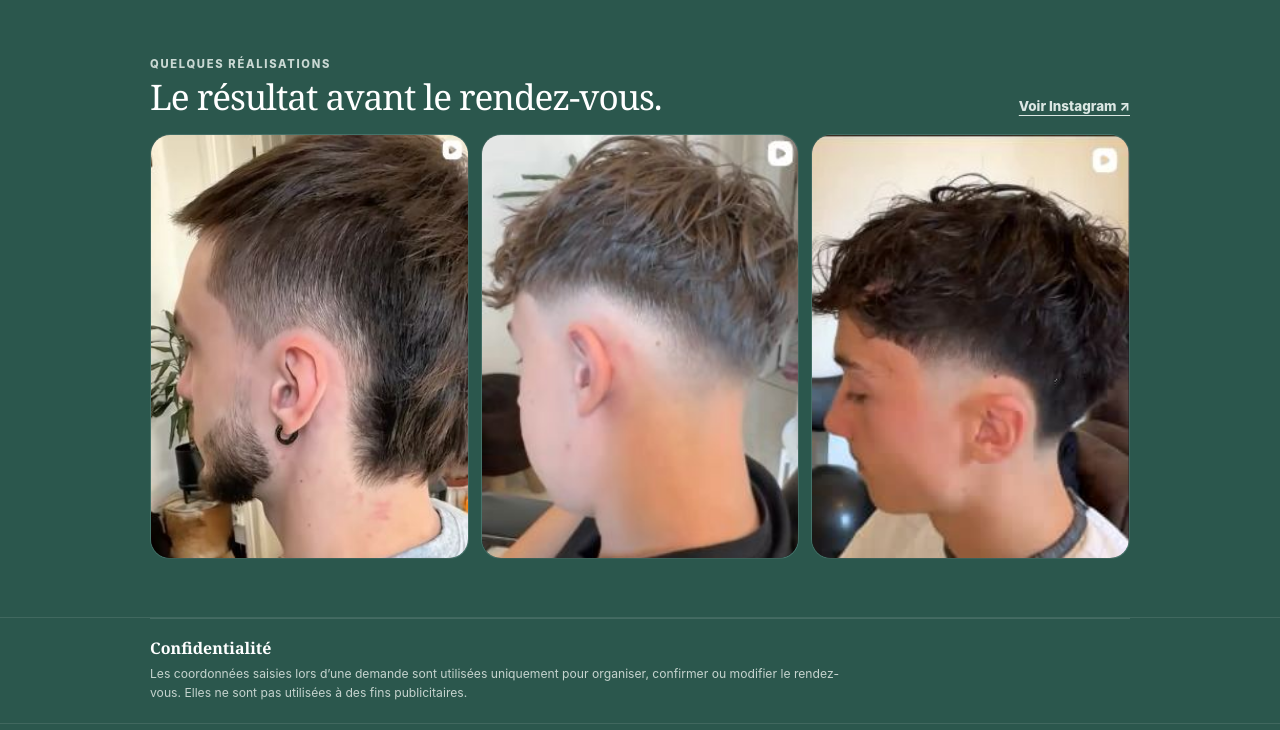
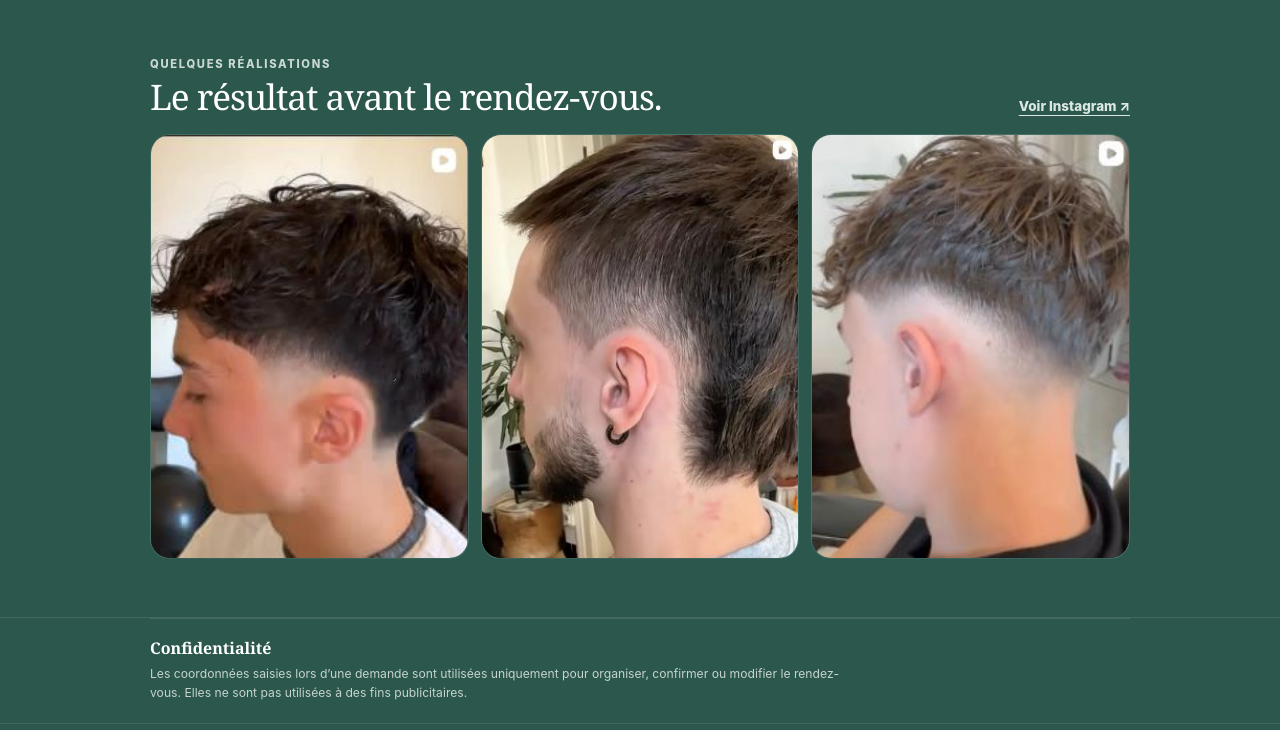
Before and after one commit to mrbenserker/oscar.blends, a website: page oscarblends/index.html in a window 1280 px wide. Shown: the part 1120-1850 px from the top of the page. Drawn offline with nearby package versions, Linux system fonts and the light colour scheme; no server answers.

Commit message:
fix: put selected haircut photo first in gallery

```diff
--- a/oscarblends/index.html
+++ b/oscarblends/index.html
@@ -189,9 +189,9 @@
           <a class="instagram-link social-link" target="_blank" rel="noreferrer">Voir Instagram ↗</a>
         </div>
         <div class="gallery-grid">
-          <div class="photo-slot"><img src="photos/oscar-realisation-1.jpg" alt="Réalisation Oscar Blends 1"><div class="photo-placeholder"><strong>Réalisation 01</strong><span>Ajoute une photo Instagram</span></div></div>
-          <div class="photo-slot"><img src="photos/oscar-realisation-2.jpg" alt="Réalisation Oscar Blends 2"><div class="photo-placeholder"><strong>Réalisation 02</strong><span>Ajoute une photo Instagram</span></div></div>
-          <div class="photo-slot"><img src="photos/oscar-realisation-3.jpg" alt="Réalisation Oscar Blends 3"><div class="photo-placeholder"><strong>Réalisation 03</strong><span>Ajoute une photo Instagram</span></div></div>
+          <div class="photo-slot"><img src="photos/oscar-realisation-3.jpg" alt="Réalisation Oscar Blends 1"><div class="photo-placeholder"><strong>Réalisation 01</strong><span>Ajoute une photo Instagram</span></div></div>
+          <div class="photo-slot"><img src="photos/oscar-realisation-1.jpg" alt="Réalisation Oscar Blends 2"><div class="photo-placeholder"><strong>Réalisation 02</strong><span>Ajoute une photo Instagram</span></div></div>
+          <div class="photo-slot"><img src="photos/oscar-realisation-2.jpg" alt="Réalisation Oscar Blends 3"><div class="photo-placeholder"><strong>Réalisation 03</strong><span>Ajoute une photo Instagram</span></div></div>
         </div>
       </div>
     </section>
```
